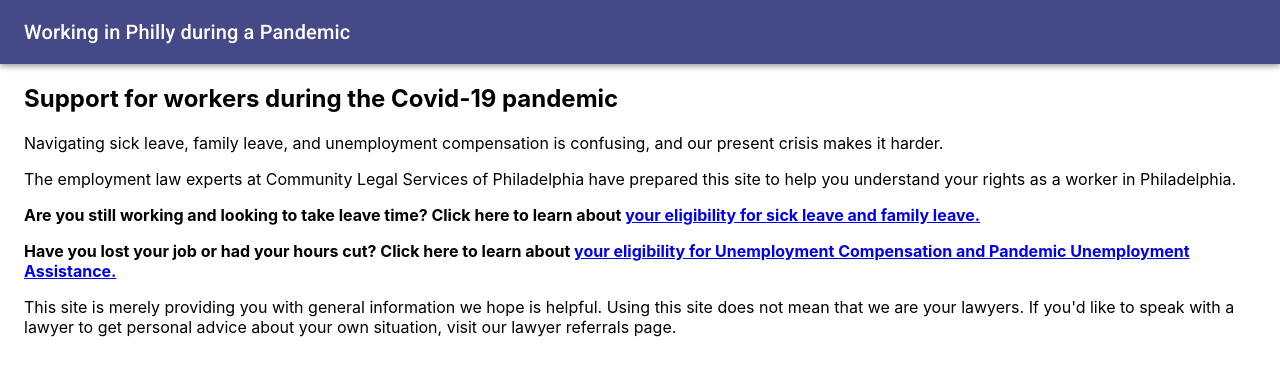
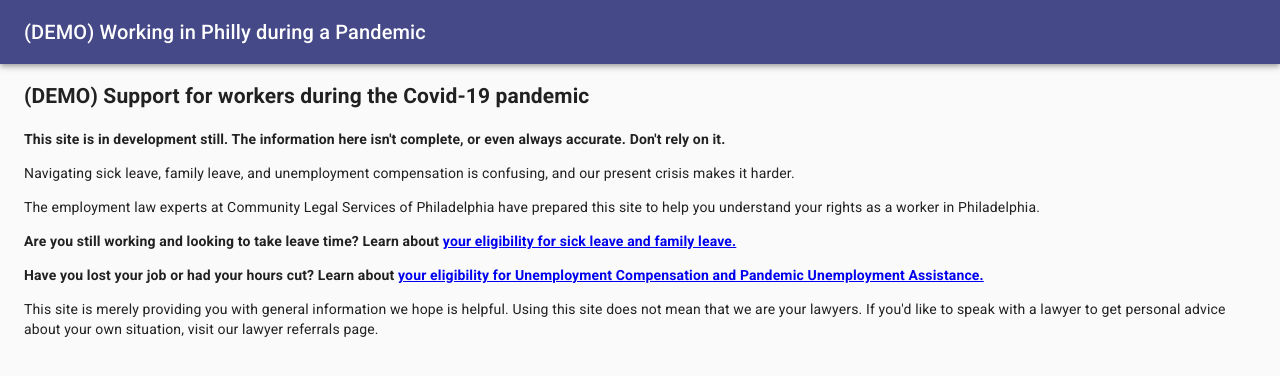
Before and after one commit to CLSPhila/philly-worker-support, a React (Create React App) app: page / in a window 1280 px wide. Shown: the top 376 px of the page. Built offline with nearby package versions, Linux system fonts and the light colour scheme.

Commit message:
added disclaimer note and added cls colors.

```diff
--- a/public/index.html
+++ b/public/index.html
@@ -8,7 +8,7 @@
 
     <meta
       name="description"
-      content="Providing information to workers in Philadelphia about accessing support during the Covid-19 crisis"
+      content="(demo) Providing information to workers in Philadelphia about accessing support during the Covid-19 crisis"
     />
     <link
       rel="stylesheet"
@@ -29,7 +29,7 @@
       work correctly both with client-side routing and a non-root public URL.
       Learn how to configure a non-root public URL by running `npm run build`.
     -->
-    <title>Workers' Rights Philly during the Pandemic</title>
+    <title>(DEMO) Workers' Rights Philly during the Pandemic</title>
   </head>
   <body>
     <noscript>You need to enable JavaScript to run this app.</noscript>
--- a/src/App.js
+++ b/src/App.js
@@ -17,6 +17,7 @@
 import Typography from "@material-ui/core/Typography";
 import { Link as RouterLink } from "react-router-dom";
 import Link from "@material-ui/core/Link";
+import CSSBaseline from "@material-ui/core/CssBaseline";
 import Container from "@material-ui/core/Container";
 
 const useStyles = makeStyles((theme) => ({
@@ -44,6 +45,8 @@
   const classes = useStyles();
 
   return (
+    <React.Fragment>
+      <CSSBaseline />
       <ThemeProvider theme={theme}>
         <Router>
           <nav className={classes.root}>
@@ -51,7 +54,7 @@
               <Toolbar>
                 <Link component={RouterLink} to="/">
                   <Typography variant="h6" className={classes.title}>
-                  Working in Philly during a Pandemic
+                    (DEMO) Working in Philly during a Pandemic
                   </Typography>
                 </Link>
               </Toolbar>
@@ -76,6 +79,7 @@
           </Container>
         </Router>
       </ThemeProvider>
+    </React.Fragment>
   );
 }
 
--- a/src/components/pages/LandingPage.js
+++ b/src/components/pages/LandingPage.js
@@ -6,7 +6,13 @@
 export const LandingPage = () => {
   return (
     <div>
-      <h2> Support for workers during the Covid-19 pandemic</h2>
+      <h2> (DEMO) Support for workers during the Covid-19 pandemic</h2>
+      <p>
+        <b>
+          This site is in development still. The information here isn't
+          complete, or even always accurate. Don't rely on it.
+        </b>
+      </p>
       <p>
         Navigating sick leave, family leave, and unemployment compensation is
         confusing, and our present crisis makes it harder.
@@ -18,8 +24,7 @@
       </p>
       <p>
         <b>
-          Are you still working and looking to take leave time? Click here to
-          learn about{" "}
+          Are you still working and looking to take leave time? Learn about{" "}
           <Link to={"/" + leaveBenefitsUrl}>
             your eligibility for sick leave and family leave.
           </Link>
@@ -27,8 +32,7 @@
       </p>
       <p>
         <b>
-          Have you lost your job or had your hours cut? Click here to learn
-          about{" "}
+          Have you lost your job or had your hours cut? Learn about{" "}
           <Link to={"/" + ucBenefitsUrl}>
             your eligibility for Unemployment Compensation and Pandemic
             Unemployment Assistance.
```
Lines whose indentation alone changed are shown as unchanged.
